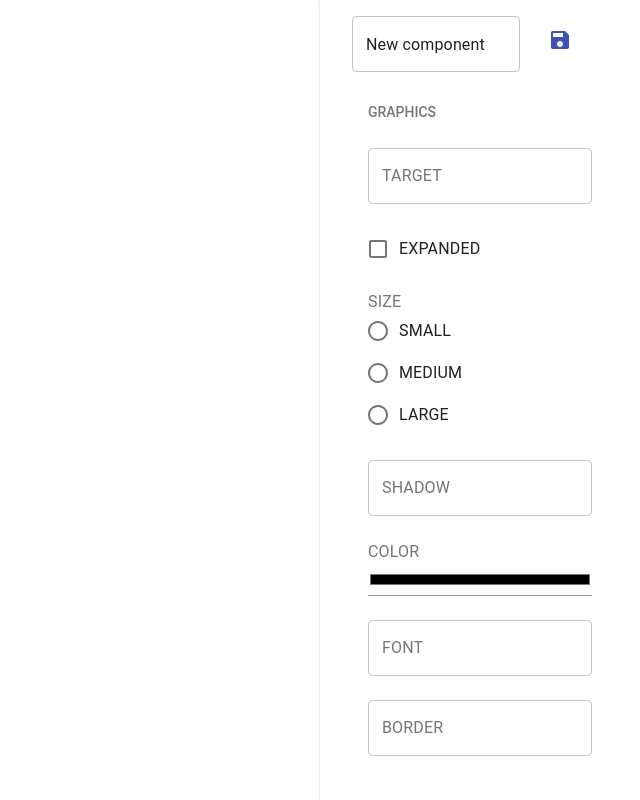
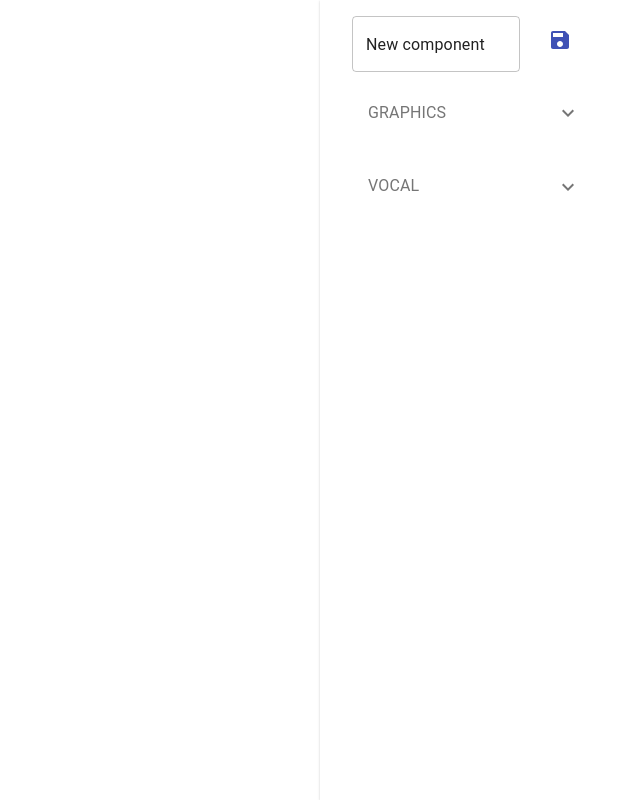
Before and after one commit to Frac7/cc-editor, a React (Create React App) app: page / in a window 1280 px wide. Shown: the top 800 px of the page, without its empty margins (640-1280 px from the left). Built offline with nearby package versions, Linux system fonts and the light colour scheme.

Commit message:
Added collapse

```diff
--- a/src/components/ComponentTree/ComponentTree.js
+++ b/src/components/ComponentTree/ComponentTree.js
@@ -1,7 +1,8 @@
 import List from '@material-ui/core/List';
-import widgets from './constants';
 
 import WidgetComponent from './WidgetComponent';
+
+import widgets from './constants';
 
 const ComponentTree = () => {
   return (
--- a/src/components/ComponentTree/WidgetComponent.js
+++ b/src/components/ComponentTree/WidgetComponent.js
@@ -1,14 +1,43 @@
+import { useState } from 'react';
+
 import List from '@material-ui/core/List';
 import ListItem from '@material-ui/core/ListItem';
 import ListItemText from '@material-ui/core/ListItemText';
 import ListSubHeader from '@material-ui/core/ListSubheader';
 
+import IconButton from '@material-ui/core/IconButton';
+import ExpandLess from '@material-ui/icons/ExpandLess';
+import ExpandMore from '@material-ui/icons/ExpandMore';
+
+import Typography from '@material-ui/core/Typography';
+import Collapse from '@material-ui/core/Collapse';
+import Grid from '@material-ui/core/Grid';
+
 import inputs from './inputs';
 
 const WidgetComponent = ({ widget, attributes }) => {
+  const [open, setOpen] = useState(false);
+  const handleOpen = () => setOpen((open) => !open);
+
   return (
     <ListItem>
-      <List subheader={<ListSubHeader>{widget}</ListSubHeader>}>
+      <List
+        subheader={
+          <ListSubHeader>
+            <Grid container justify="space-between" alignItems="center">
+              <Grid item>
+                <Typography>{widget}</Typography>
+              </Grid>
+              <Grid item>
+                <IconButton onClick={handleOpen}>
+                  {open ? <ExpandLess /> : <ExpandMore />}
+                </IconButton>
+              </Grid>
+            </Grid>
+          </ListSubHeader>
+        }
+      >
+        <Collapse in={open}>
           {attributes.map(({ name, options }, key) => {
             const Input = inputs(name);
             return (
@@ -19,6 +48,7 @@ const WidgetComponent = ({ widget, attributes }) => {
               </ListItem>
             );
           })}
+        </Collapse>
       </List>
     </ListItem>
   );
--- a/src/components/ComponentTree/constants.js
+++ b/src/components/ComponentTree/constants.js
@@ -25,7 +25,7 @@ const semanticAttributes = {
     { name: 'element' },
     { name: 'disabled' },
     { name: 'name' },
-    'value'
+    { name: 'value' }
   ],
   [OPTION]: [{ name: 'selected' }, { name: 'value' }, { name: 'element' }],
   [NAVIGATION]: [{ name: 'to' }, { name: 'element' }],
@@ -50,7 +50,7 @@ const availableSemanticAttributes = (semantics) =>
   semanticAttributes[semantics];
 
 const SIZE = 'size';
-const sizes = ['SMALL', 'MEDIUM', 'LARGE'];
+const sizes = ['small', 'medium', 'large'];
 
 const COLOR = 'color';
 
@@ -63,6 +63,8 @@ const graphicAttributes = [
   { name: 'font' },
   { name: 'border' }
 ];
+
+const EVENT = 'event';
 
 const availableEvents = [
   'click',
@@ -99,4 +101,4 @@ const widgets = [
 
 export default widgets;
 
-export { COLOR, SIZE, DISABLED, SELECTED, REQUIRED, MULTIPLE, EXPANDED };
+export { COLOR, SIZE, EVENT, DISABLED, SELECTED, REQUIRED, MULTIPLE, EXPANDED };
--- a/src/components/ComponentTree/inputs.js
+++ b/src/components/ComponentTree/inputs.js
@@ -16,7 +16,8 @@ import {
   REQUIRED,
   MULTIPLE,
   EXPANDED,
-  SIZE
+  SIZE,
+  EVENT
 } from './constants';
 
 const TextInput = ({ name }) => (
@@ -40,7 +41,7 @@ const RadioInput = ({ name, options }) => (
             {...{ key }}
             value={option}
             control={<Radio />}
-            label={option}
+            label={option.toUpperCase()}
           />
         ))}
     </RadioGroup>
@@ -59,6 +60,7 @@ const inputs = (attribute) => {
     case COLOR:
       return ColorInput;
     case SIZE:
+    case EVENT:
       return RadioInput;
     case DISABLED:
     case SELECTED:
--- a/src/containers/RightSidebar/RightSidebar.js
+++ b/src/containers/RightSidebar/RightSidebar.js
@@ -14,9 +14,13 @@ const RightSidebar = () => {
   const [state, dispatch] = useContext(Context);
   const handleNameChange = (event) =>
     dispatch({ type: actions.UPDATE_NAME, payload: event.target.value });
+  const handleComponentSave = (event) => {
+    event.preventDefault();
+    dispatch({ type: actions.SAVE, payload: event.target });
+  };
 
   return (
-    <Sidebar>
+    <Sidebar component="form" onSubmit={handleComponentSave}>
       <Grid container justify="space-evenly">
         <Grid item xs={7}>
           <TextField
@@ -27,7 +31,7 @@ const RightSidebar = () => {
           />
         </Grid>
         <Grid item xs={3}>
-          <IconButton>
+          <IconButton type="submit">
             <SaveIcon color="primary" />
           </IconButton>
         </Grid>
--- a/src/store/actions.js
+++ b/src/store/actions.js
@@ -1,3 +1,4 @@
 const UPDATE_NAME = 'UPDATE_NAME';
+const SAVE = 'SAVE';
 
-export { UPDATE_NAME };
+export { UPDATE_NAME, SAVE };
--- a/src/store/reducer.js
+++ b/src/store/reducer.js
@@ -1,4 +1,4 @@
-import { UPDATE_NAME } from './actions';
+import { UPDATE_NAME, SAVE } from './actions';
 
 const reducer = (state, action) => {
   switch (action.type) {
@@ -7,6 +7,11 @@ const reducer = (state, action) => {
         ...state,
         name: action.payload
       };
+    case SAVE:
+      return {
+        ...state,
+        attributes: action.payload
+      };
     default:
       return state;
   }
--- a/src/store/store.js
+++ b/src/store/store.js
@@ -5,7 +5,8 @@ import reducer from './reducer';
 import { NEW_COMPONENT } from './constants';
 
 const initialState = {
-  name: NEW_COMPONENT
+  name: NEW_COMPONENT,
+  attributes: []
 };
 
 export const Context = createContext(initialState);
```
Lines whose indentation alone changed are shown as unchanged.
